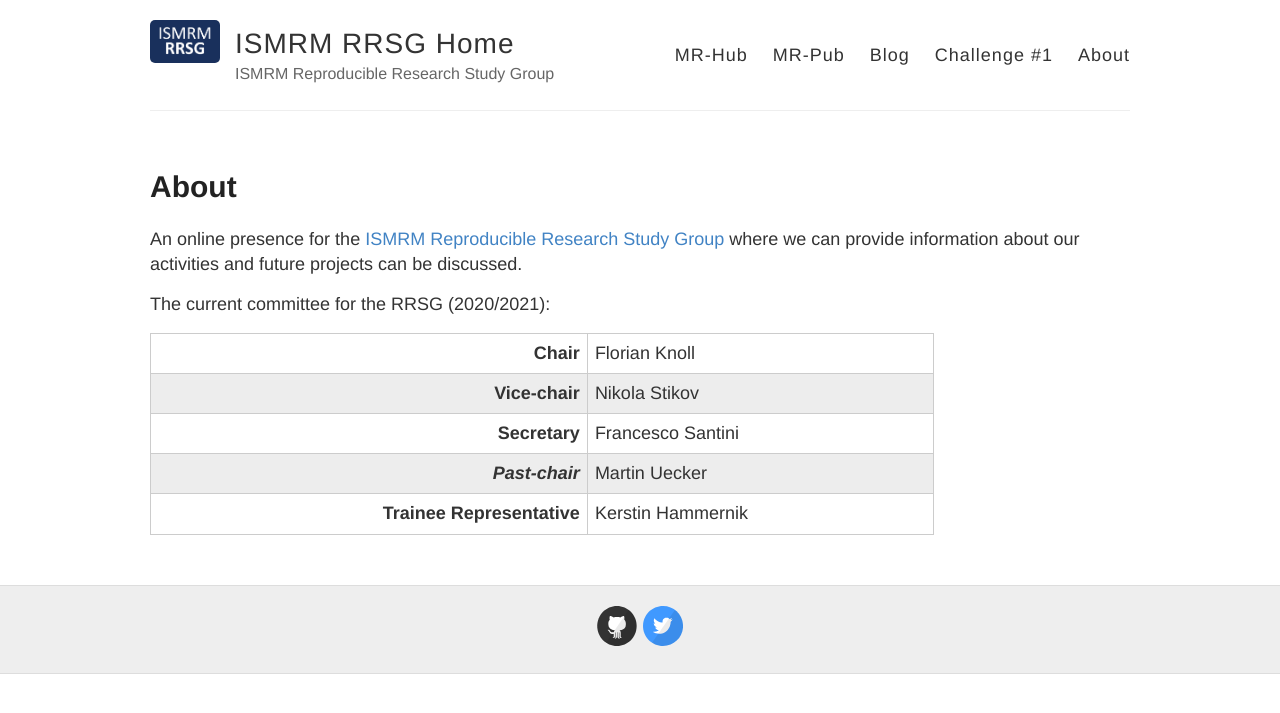
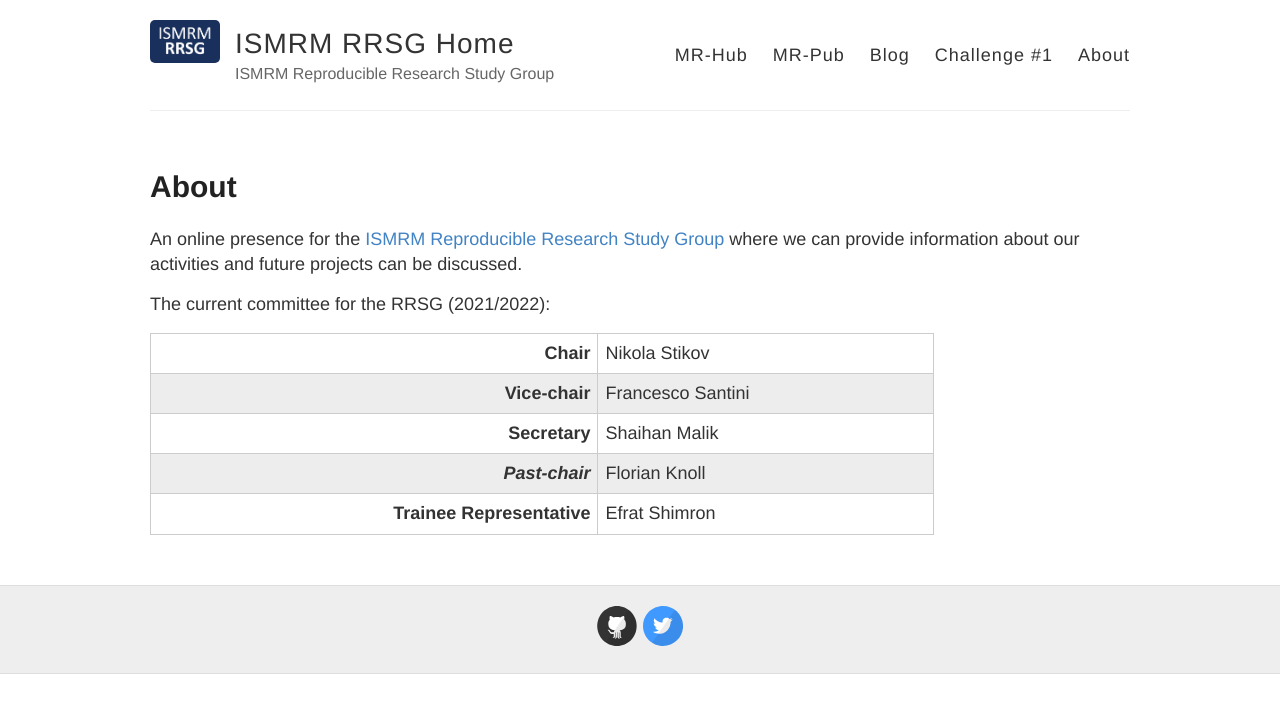
Before and after one commit to ISMRM/rrsg, a Jekyll site: the page built from about.md, in a window 1280 px wide. Shown: the top 713 px of the page. Built offline with Jekyll 4.4.1, drawn with Linux system fonts in a browser that asks for light colours; comment, search, counter and statistics services are not loaded.

Commit message:
New post - new committee

```diff
--- a/about.md
+++ b/about.md
@@ -6,12 +6,12 @@ permalink: /about/
 
 An online presence for the [ISMRM Reproducible Research Study Group](https://www.ismrm.org/study-groups/reproducible-research/) where we can provide information about our activities and future projects can be discussed.
 
-The current committee for the RRSG (2020/2021):
+The current committee for the RRSG (2021/2022):
 
 <table class="TFtable" style="width:80%">
-  <tr><td align="right"><strong> Chair </strong></td><td> Florian Knoll </td></tr>
-  <tr><td align="right"><strong> Vice-chair </strong></td><td> Nikola Stikov </td></tr>
-  <tr><td align="right"><strong> Secretary </strong></td><td> Francesco Santini </td></tr>
-  <tr><td align="right"><strong><em> Past-chair </em></strong></td><td> Martin Uecker </td></tr>
-  <tr><td align="right"><strong> Trainee Representative </strong></td><td> Kerstin Hammernik </td></tr>
+  <tr><td align="right"><strong> Chair </strong></td><td> Nikola Stikov </td></tr>
+  <tr><td align="right"><strong> Vice-chair </strong></td><td> Francesco Santini </td></tr>
+  <tr><td align="right"><strong> Secretary </strong></td><td> Shaihan Malik </td></tr>
+  <tr><td align="right"><strong><em> Past-chair </em></strong></td><td> Florian Knoll </td></tr>
+  <tr><td align="right"><strong> Trainee Representative </strong></td><td> Efrat Shimron </td></tr>
 </table>
```
Also changed, not shown: _posts/2021-06-08-RRSG_BusinessMeeting_2021.md (added, +36 -0 lines).
